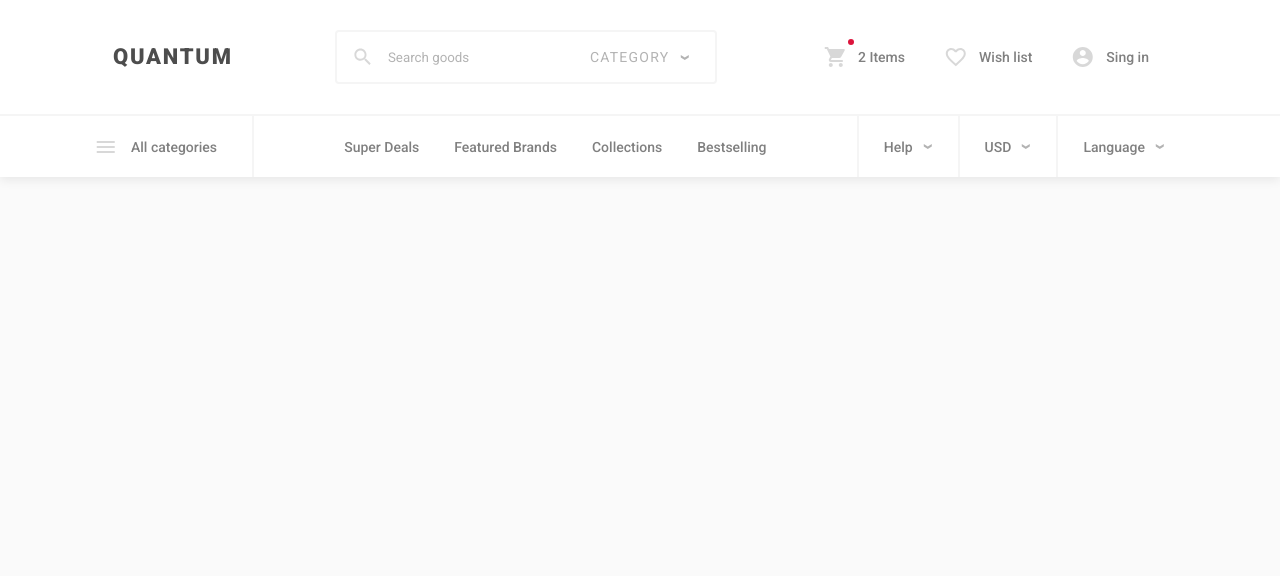
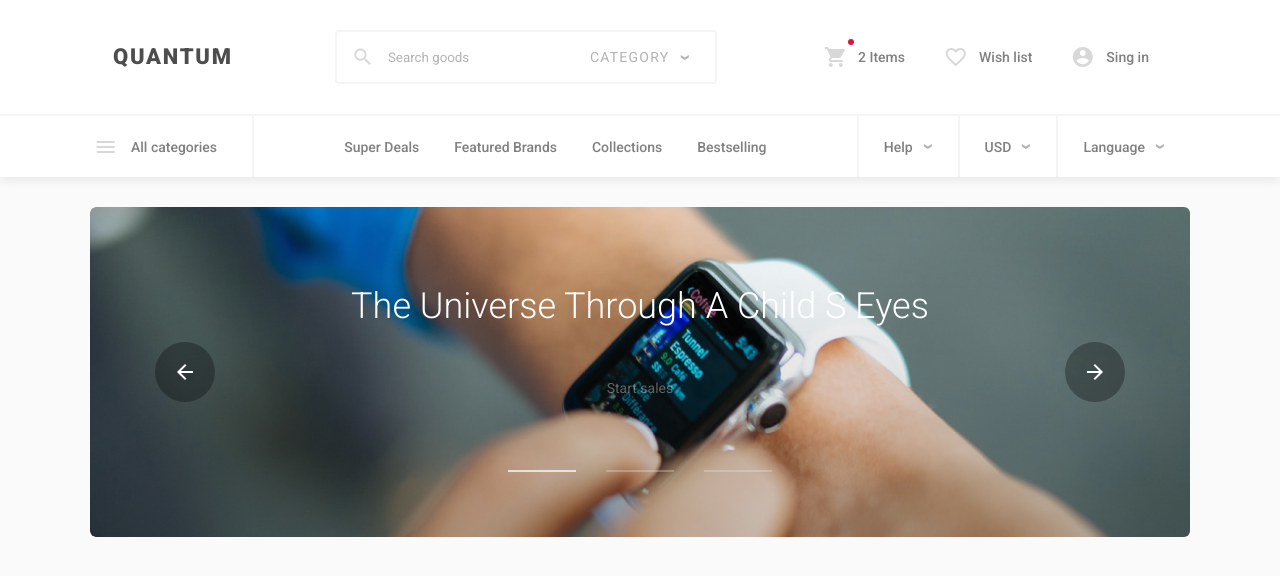
Before and after one commit to Druzhkova/Quantum-online-store, a plain HTML site: page index.html in a window 1280 px wide. Drawn offline with Linux system fonts and the light colour scheme.

Commit message:
feat: add block carousel

```diff
--- a/index.html
+++ b/index.html
@@ -5,12 +5,12 @@
   <meta name="viewport" content="width=device-width, initial-scale=1.0">
   <title>Quantum</title>
   <link rel="stylesheet" href="./scss/main.css">
-  <link href="https://fonts.googleapis.com/css2?family=Roboto:wght@400;500;700;900&display=swap" rel="stylesheet">
+  <link href="https://fonts.googleapis.com/css2?family=Roboto:wght@300;400;500;700;900&display=swap" rel="stylesheet">
 </head>
 <body>
   <header class="header">
     <div class="header__container">
-      <a class="header__logo" href="#">quantum</a>
+      <h1><a class="header__logo" href="#">quantum</a></h1>
       <form class="header__search" type='GET'>
         <button type="submit" class="header__search-button">
           <img src="./img/search-icon.svg" alt="">
@@ -113,6 +113,23 @@
       </div>
     </div>
   </header>
+  <main class="container">
+    <section class="carousel">
+        <!-- Сдайдер 1-->
+      <div class="carousel__item">
+        <!-- <img src="" alt=""> -->
+      </div>
+      <h2 class="carousel__item-title">The Universe Through A Child S Eyes</h2>
+      <p class="carousel__item-text">Start sales</p>
+      <!-- <div class="carousel-control"> -->
+      <button class="carousel__left-arrow"><img src="./img/left-arrow.svg" alt=""></button>
+      <button class="carousel__right-arrow"><img src="./img/right-arrow.svg" alt=""></button>
+      <!-- </div> -->
+      <div class="carousel__lines">
+      </div>
+    </section>
+  </main>
   <script src="./js/header-select.js"></script>
+  <script src="./js/carousel.js"></script>
 </body>
 </html>
--- /dev/null
+++ b/js/carousel.js
@@ -0,0 +1,72 @@
+
+let carouselSlide = [
+  `<img src="./img/slide-01.jpg">`,
+  `<img src="./img/slide-02.jpg">`,
+  `<img src="./img/slide-03.jpg">`
+];
+const carouselItem = document.querySelector('.carousel__item');
+const rectangleContainer = document.querySelector('.carousel__lines');
+const leftArrow = document.querySelector('.left-arrow');
+const rightArrow = document.querySelector('.right-arrow');
+const maxIndex = carouselSlide.length - 1;
+const minIndex = 0;
+
+let currentIndex = 0;
+
+function renderRectangle() {
+  rectangleContainer.innerHTML = '';
+
+  carouselSlide.forEach((picture, index) => {
+    const rectangle = `<div class="rectangle ${index === currentIndex ? 'active-rectangle':''}"></div>`;
+
+    rectangleContainer.innerHTML += rectangle
+  });
+}
+
+function renderSlide() {
+  carouselItem.innerHTML = carouselSlide[currentIndex];
+}
+showCarousel()
+
+function decrementIndex() {
+  if(currentIndex === minIndex) {
+    currentIndex = maxIndex;
+  } else {
+    currentIndex -= 1
+  }
+}
+
+function incrementIndex() {
+  if(currentIndex === maxIndex) {
+    currentIndex = minIndex;
+  } else {
+    currentIndex += 1
+  }
+}
+
+document.querySelector('.carousel__left-arrow').addEventListener('click', () => {
+  decrementIndex();
+  showCarousel();
+})
+
+document.querySelector('.carousel__right-arrow').addEventListener('click', () => {
+  incrementIndex();
+  showCarousel();
+})
+
+function showCarousel() {
+  renderRectangle();
+  renderSlide();
+}
+
+// keyboard control: switching back and forward
+
+document.addEventListener('keydown', evt => {
+  if(evt.keyCode === 37) {
+    decrementIndex();
+    showCarousel();
+  } else if(evt.keyCode === 39) {
+    incrementIndex();
+    showCarousel();
+  }
+});
--- /dev/null
+++ b/scss/blocks/_carousel.scss
@@ -0,0 +1,85 @@
+.carousel {
+  position: relative;
+  margin-bottom: 30px;
+  width: 100%;
+  text-align: center;
+}
+
+.carousel__item {
+  position: relative;
+  height: 330px;
+  border-radius: 6px;
+  overflow: hidden;
+}
+
+.carousel__item-title {
+  position: absolute;
+  top: 30%;  /* position the top  edge of the element at the middle of the parent */
+  left: 50%; /* position the left edge of the element at the middle of the parent */
+  transform: translate(-50%, -50%);
+  width: 100%;
+  color: #fff;
+  font-size: 36px;
+  font-weight: 300;
+}
+
+.carousel__item-text {
+  position: absolute;
+  top: 55%;
+  left: 50%;
+  transform: translate(-50%, -50%);
+  color:rgba(255, 255, 255, 0.5);
+  opacity: 0.7;
+}
+
+.carousel__left-arrow {
+  background: transparent;
+  position: absolute;
+  top: 135px;
+  left: 65px;
+
+  &:hover {
+    filter: invert(81%);
+  }
+}
+
+.carousel__right-arrow {
+  background: transparent;
+  position: absolute;
+  top: 135px;
+  right: 65px;
+
+  &:hover {
+    filter: invert(81%);
+  }
+}
+
+.carousel__item .opacity {
+    opacity: 0;
+}
+
+.carousel__lines {
+  position: absolute;
+  top: 80%;  /* position the top  edge of the element at the middle of the parent */
+  left: 50%; /* position the left edge of the element at the middle of the parent */
+  transform: translate(-50%, -50%);
+  display: flex;
+}
+
+.rectangle {
+  width: 68px;
+  height: 2px;
+  background: #E6E6E6;
+  opacity: 0.3;
+
+  &:not(:last-child) {
+    margin-right: 30px;
+  }
+}
+
+.rectangle.active-rectangle {
+  width: 68px;
+  height: 2px;
+  background: #FFFFFF;
+  opacity: 0.7;
+}
--- a/scss/blocks/_header.scss
+++ b/scss/blocks/_header.scss
@@ -1,4 +1,5 @@
 .header {
+  margin-bottom: 30px;
   background: #fff;
   box-shadow: 0 3px 10px rgba(0, 0, 0, 0.08);
 }
--- a/scss/main.scss
+++ b/scss/main.scss
@@ -10,3 +10,4 @@
 @import './blocks/header-nav';
 @import './blocks/header-menu-link';
 @import './blocks/nav-dropdown';
+@import './blocks/carousel';
```
Also changed, not shown: img/left-arrow.svg (added), img/right-arrow.svg (added), img/slide-01.jpg (added), img/slide-02.jpg (added), img/slide-03.jpg (added), package-lock.json (added), scss/main.css, 1 other file.
